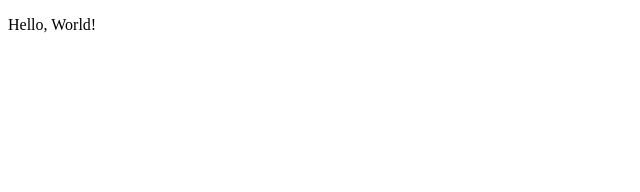
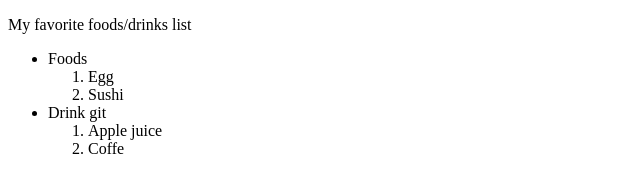
Before and after one commit to revou-fundamental-course/15-apr-24-rikimaru1234321, a plain HTML site: page INDEX.html in a window 1280 px wide. Shown: the whole page, without its empty margins (0-640 px from the left). Drawn offline with Linux system fonts and the light colour scheme.

Commit message:
second commit

```diff
--- a/INDEX.html
+++ b/INDEX.html
@@ -4,6 +4,18 @@
         <title>Test</title>
     </head>
     <body>
-        <p>Hello, World!</p>
+        <p>My favorite foods/drinks list</p>
+        <ul>
+            <li>Foods
+                <ol>
+                <li>Egg</li>
+                <li>Sushi</li>
+            </ol>
+            <li>Drink
+                git<ol>
+                <li>Apple juice</li>
+                <li>Coffe</li>
+            </ol>
+        </ul>
     </body>
 </html>
```
